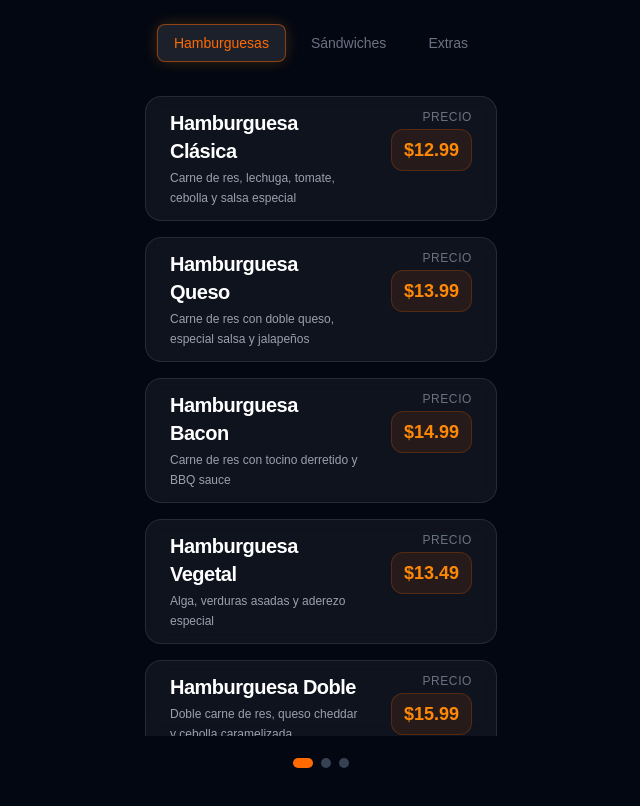
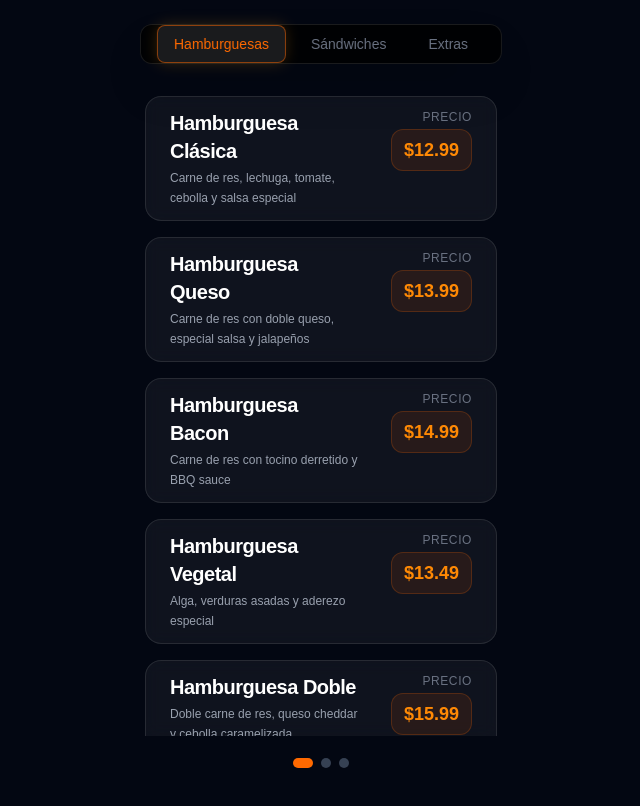
Before and after one commit to BrLearnix/carta, a Next.js app: page / in a window 1280 px wide. Shown: the top 806 px of the page, without its empty margins (319-959 px from the left). Built offline with nearby package versions, Linux system fonts and the light colour scheme.

Commit message:
se corregi bug del scroll

```diff
--- a/app/page.tsx
+++ b/app/page.tsx
@@ -75,7 +75,7 @@ export default function Home() {
   return (
     <div className="min-h-screen bg-gray-950 overflow-hidden">
       <nav
-        className="fixed top-6 left-1/2 -translate-x-1/2 flex space-x-2 z-50"
+        className="fixed top-6 left-1/2 -translate-x-1/2 flex items-center space-x-2 z-50 isolate bg-black/80 backdrop-blur-md border border-white/10 rounded-xl p-2 shadow-2xl"
         style={{ padding: "0 1rem" }}
       >
         {categories.map((cat, i) => (
```
